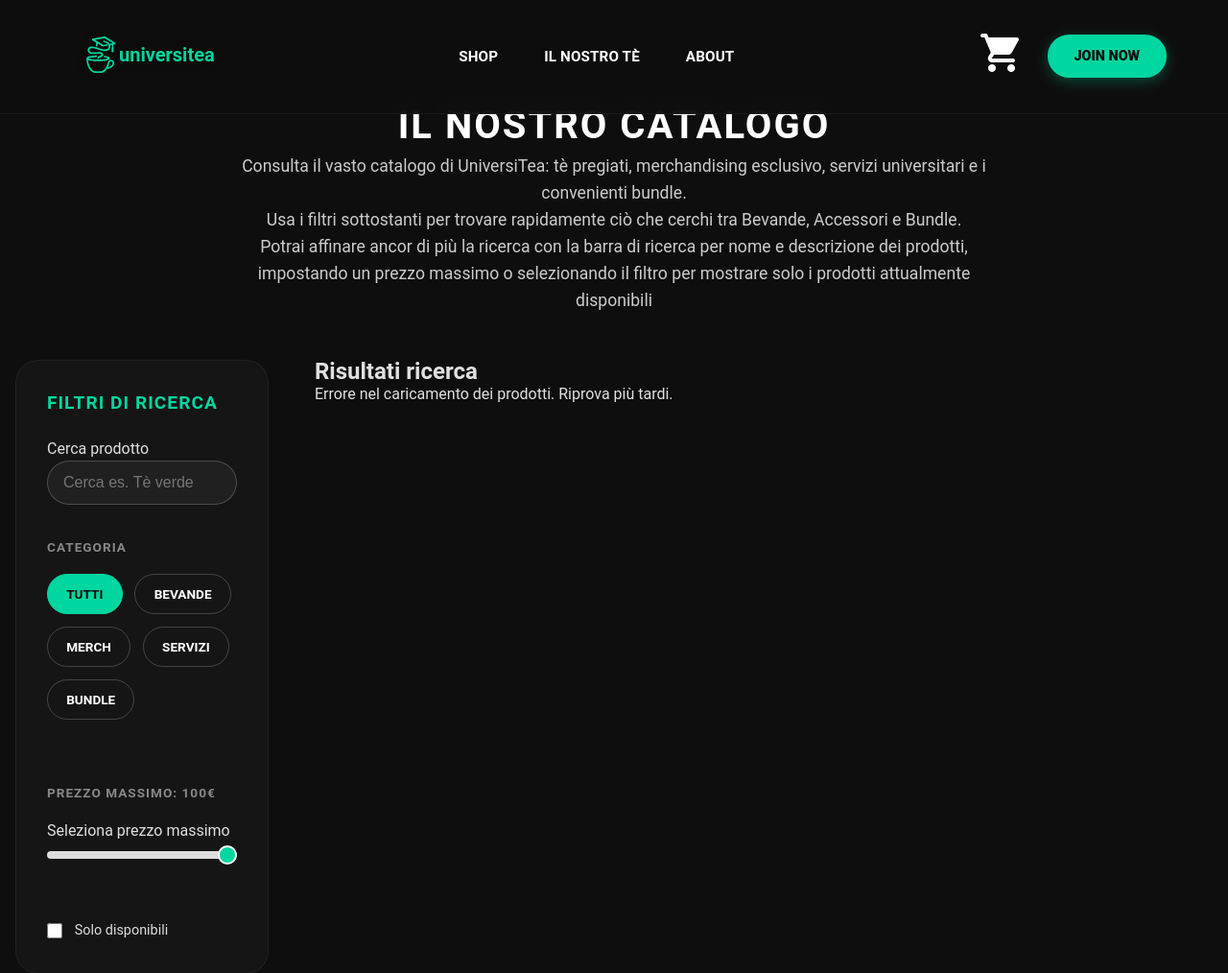
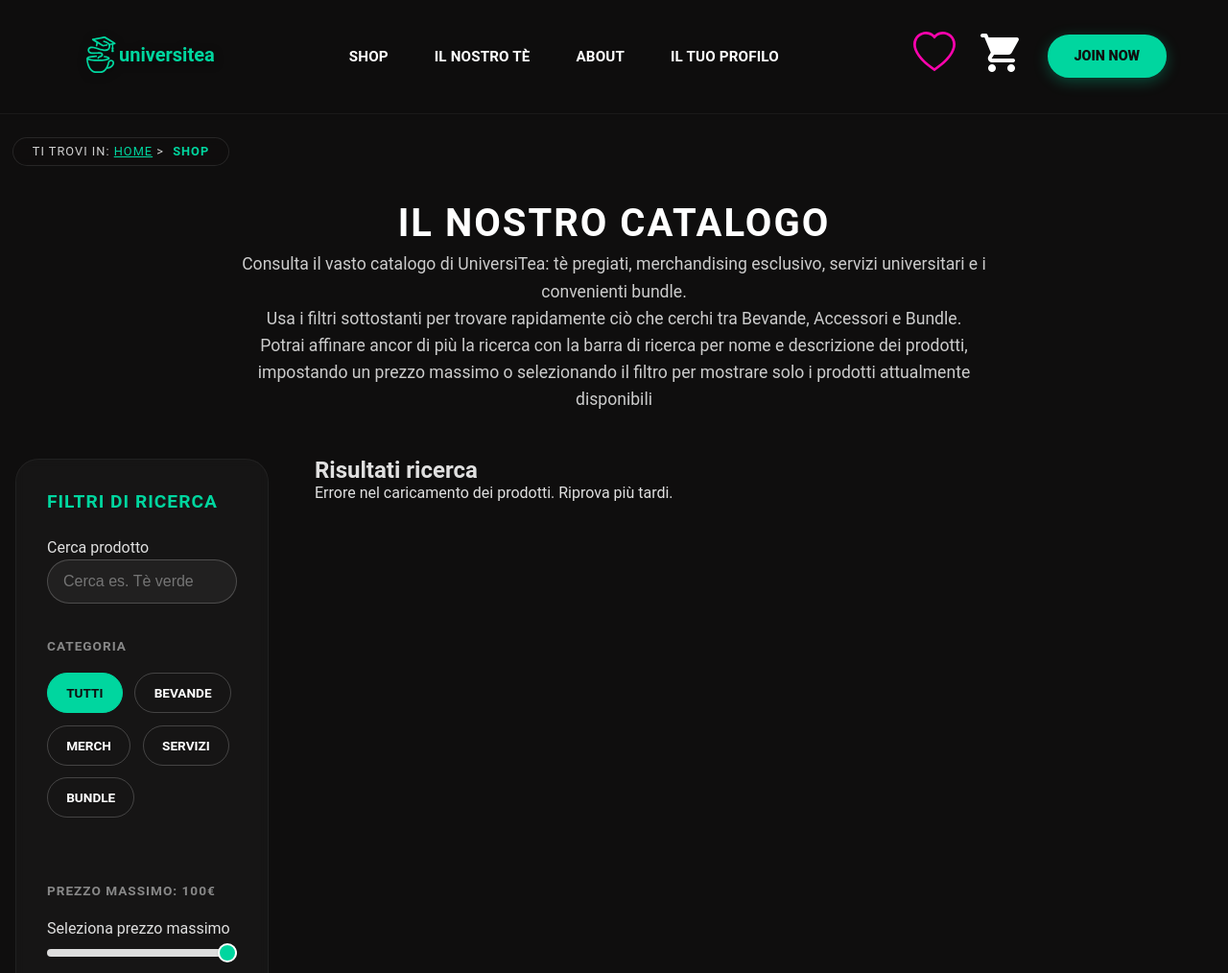
Before and after one commit to unrealyozora/UniversiTea, a PHP site: template src/pages/shop.html in a window 1280 px wide. Shown: the top 1014 px of the page at 96% size. Run offline with PHP 8.4, Linux system fonts and the light colour scheme; the template is opened without the code that fills it, so the values that code supplies are empty.

Commit message:
Add Preferiti Button

```diff
--- a/src/pages/shop.html
+++ b/src/pages/shop.html
@@ -24,13 +24,21 @@
             <li><a href="shop.html" aria-current="page"><span lang="en">Shop</span></a></li>
             <li><a href="tea-info.html">Il nostro Tè</a></li>
             <li><a href="about.html"><span lang="en">About</span></a></li>
+            <li><a href="dashboard.php">Il tuo profilo</a></li>
         </ul>
     </nav>
 
     <nav id="user-actions" aria-label="Menu utente">
         <ul>
             <li>
-                <a href="cart.html" class="cart-link" aria-label="Visualizza carrello: 0 articoli">
+                <a href="../../preferiti.html" class="preferiti-link" aria-label="Visualizza preferiti">
+                    <svg xmlns="http://www.w3.org/2000/svg" width="44" height="44" fill="#fc03ad" class="bi bi-heart" viewBox="0 0 16 16">
+                        <path d="m8 2.748-.717-.737C5.6.281 2.514.878 1.4 3.053c-.523 1.023-.641 2.5.314 4.385.92 1.815 2.834 3.989 6.286 6.357 3.452-2.368 5.365-4.542 6.286-6.357.955-1.886.838-3.362.314-4.385C13.486.878 10.4.28 8.717 2.01zM8 15C-7.333 4.868 3.279-3.04 7.824 1.143q.09.083.176.171a3 3 0 0 1 .176-.17C12.72-3.042 23.333 4.867 8 15"/>
+                    </svg>
+                </a>
+            </li>
+            <li>
+                <a href="cart.html" class="cart-link" aria-label="Visualizza carrello">
                     <img src="../../assets/images/cart.png" alt="" width="48" height="48">
                 </a>
             </li>
@@ -45,9 +53,9 @@
     </button>
 </header>
 
-<!--<nav id="breadcrumb" aria-label="Breadcrumb">
+<nav id="breadcrumb" aria-label="Breadcrumb">
     <p>Ti trovi in: <a href="../../index.html"><span lang="en">Home</span></a> <span aria-hidden="true"> &gt; </span> <span lang="en" aria-current="page">Shop</span></p>
-</nav>-->
+</nav>
 
 <main id="shop-content">
 
--- a/src/style/shop.css
+++ b/src/style/shop.css
@@ -11,7 +11,7 @@
 .shop-header {
     text-align: center;
     max-width: 800px;
-    margin: 0 auto 3rem auto;
+    margin: 1rem auto 3rem auto;
 }
 
 .shop-header h1 {
```
